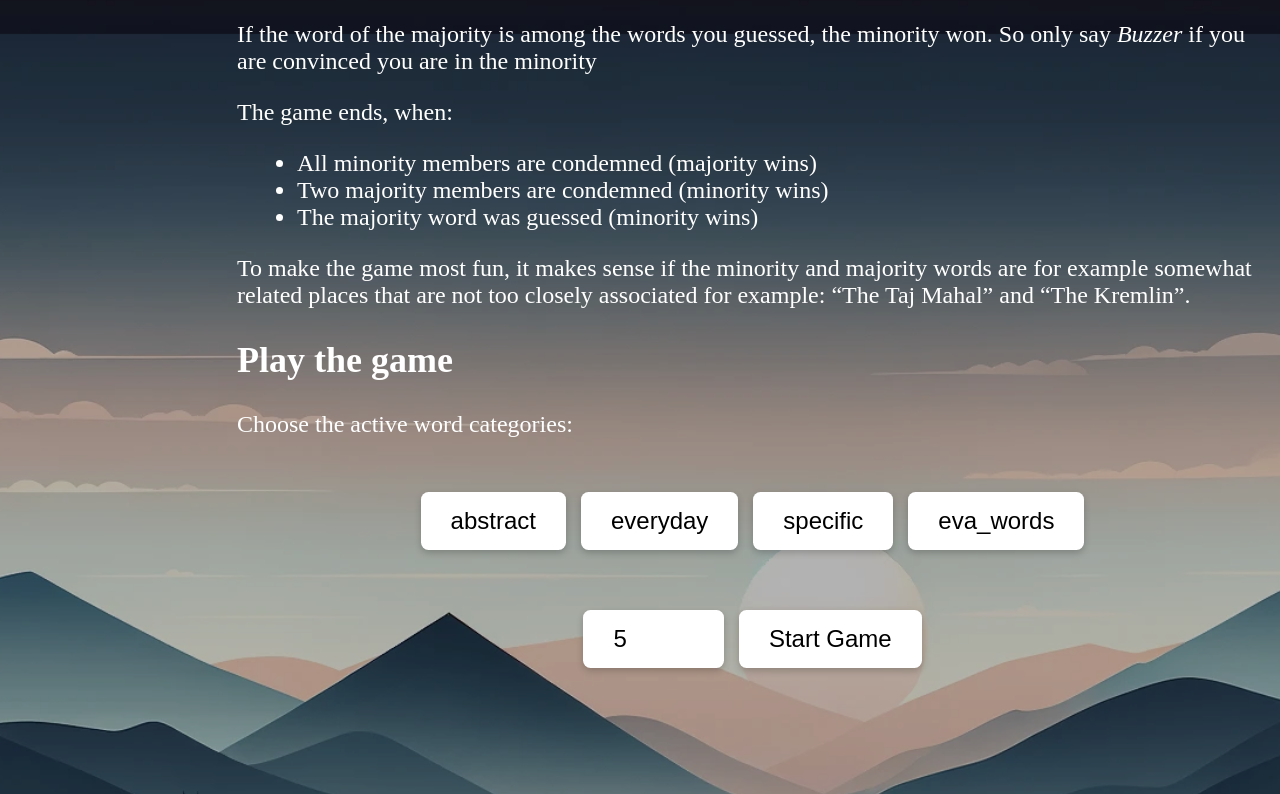
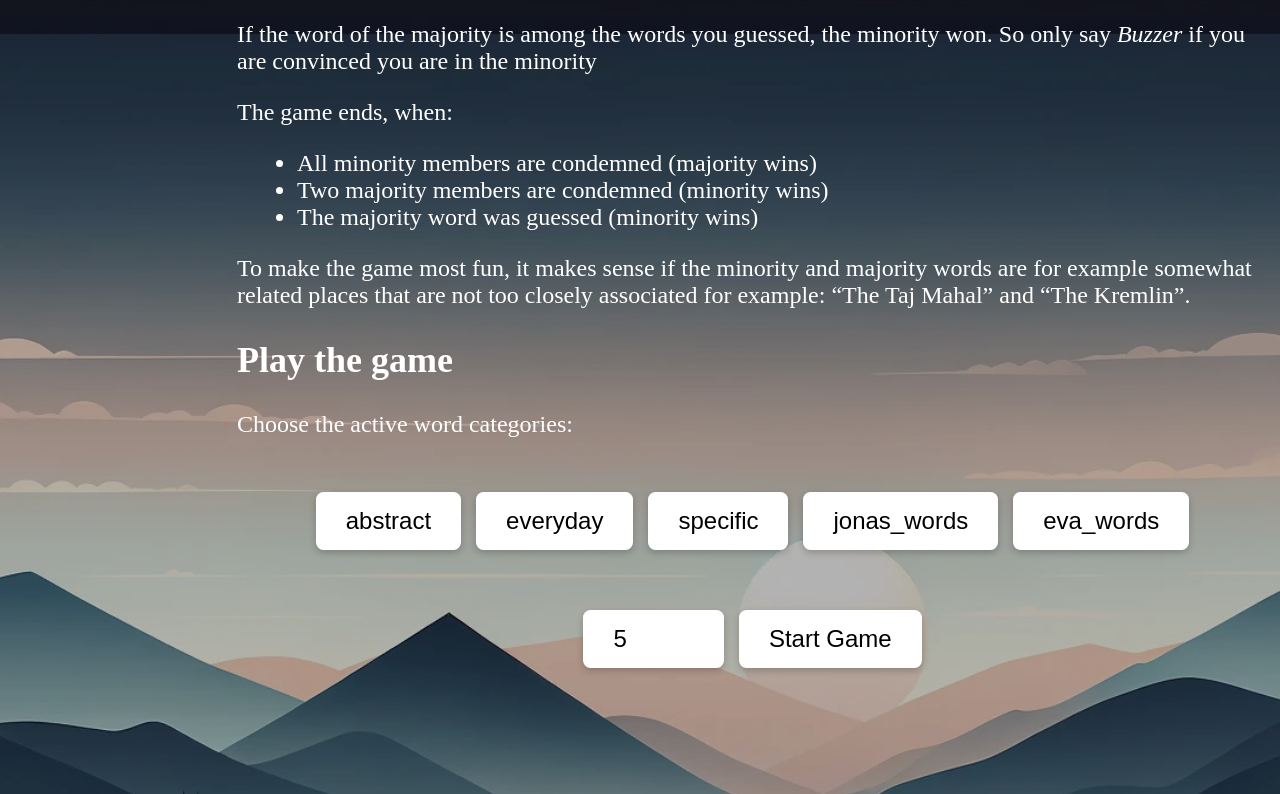
Before and after one commit to wusche1/wichteln, a plain HTML site: page Jaccuse.html in a window 1280 px wide. Shown: the part 1166-1960 px from the top of the page. Drawn offline with Linux system fonts and the light colour scheme.

Commit message:
fixed jonas words

```diff
--- a/jaccuse_words/jonas_words.js
+++ b/jaccuse_words/jonas_words.js
@@ -1,16 +1,16 @@
 place_list.push(
     ["Security check (airport)","Border control (airport)","jonas_words"],
     ["Corner shop","Vending machine","jonas_words"],
-    ["Gate (airport)","Platform (train station)”,”jonas_words"],
-    ["Backpackers hostel","Mountain hut (for hikers)”,”jonas_words"],
+    ["Gate (airport)","Platform (train station)","jonas_words"],
+    ["Backpackers hostel","Mountain hut (for hikers)","jonas_words"],
     ["Dormitory","Youth hostel","jonas_words"],
     ["Ballroom","Drawing room","jonas_words"],
     ["Outhouse (de: Plumsklo)","Porta Potty (at construction sites, de: Dixi-Klo)","jonas_words"],
-    ["LinkedIn”,”Twitter”,”jonas_words”],
-    ["Fiancee”,”War bride”,”jonas_words”],
-    ["9/11 memorial”,”One World Trade Center”,”jonas_words”],
-    ["Menstrual cramps”,”Labour pains”,”jonas_words”],
-    ["Music festival”,”Rave (dance party)”,”jonas_words”],
-    ["Hitchhiking”,”Hijacking”,”jonas_words”],
-    ["Remix”,”Medley”,”jonas_words"]
+    ["LinkedIn","Twitter","jonas_words"],
+    ["Fiancee","War bride","jonas_words"],
+    ["9/11 memorial","One World Trade Center","jonas_words"],
+    ["Menstrual cramps","Labour pains","jonas_words"],
+    ["Music festival","Rave (dance party)","jonas_words"],
+    ["Hitchhiking","Hijacking","jonas_words"],
+    ["Remix","Medley","jonas_words"]
 );
```
Also changed, not shown: Jaccuse.html (+0 -1 lines).
